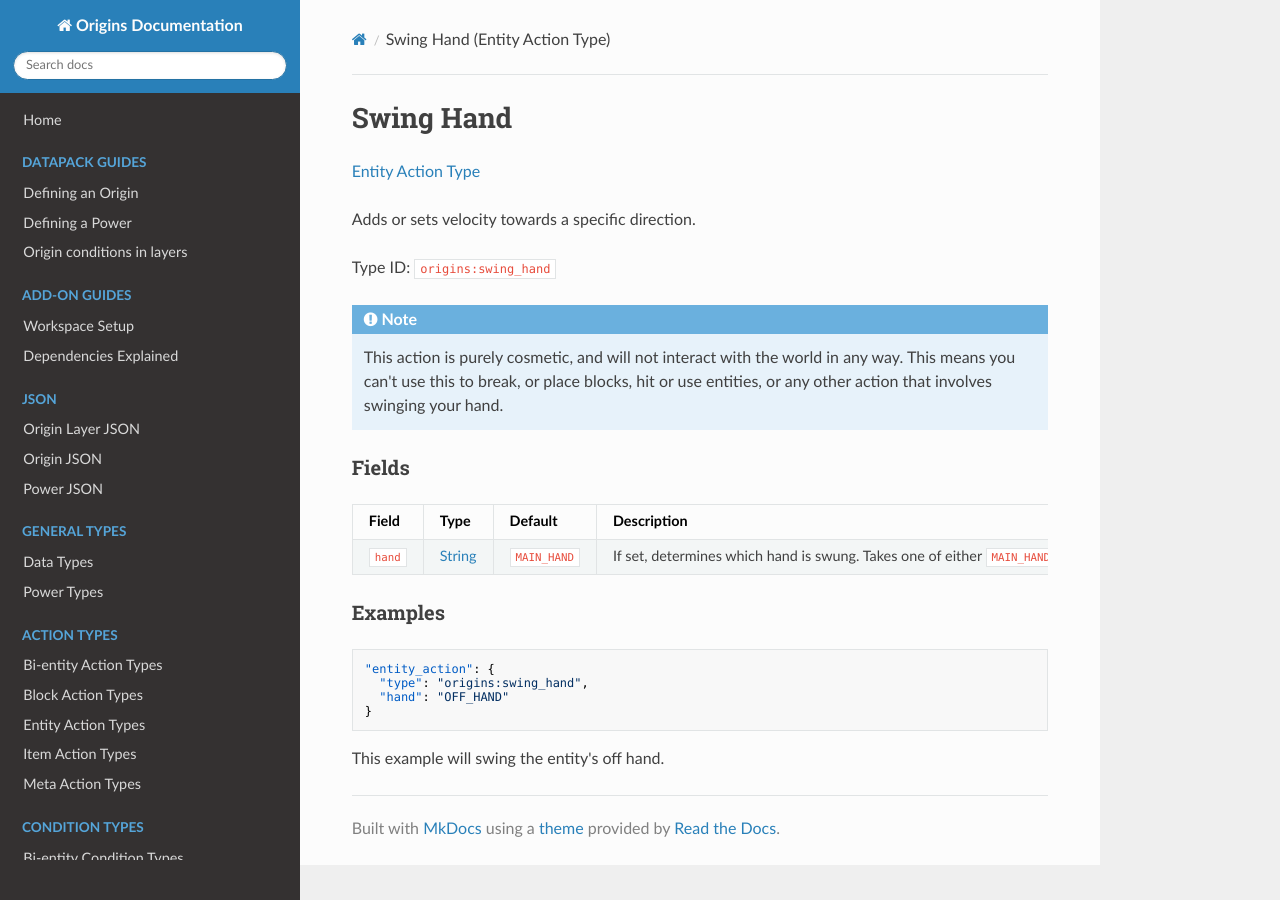
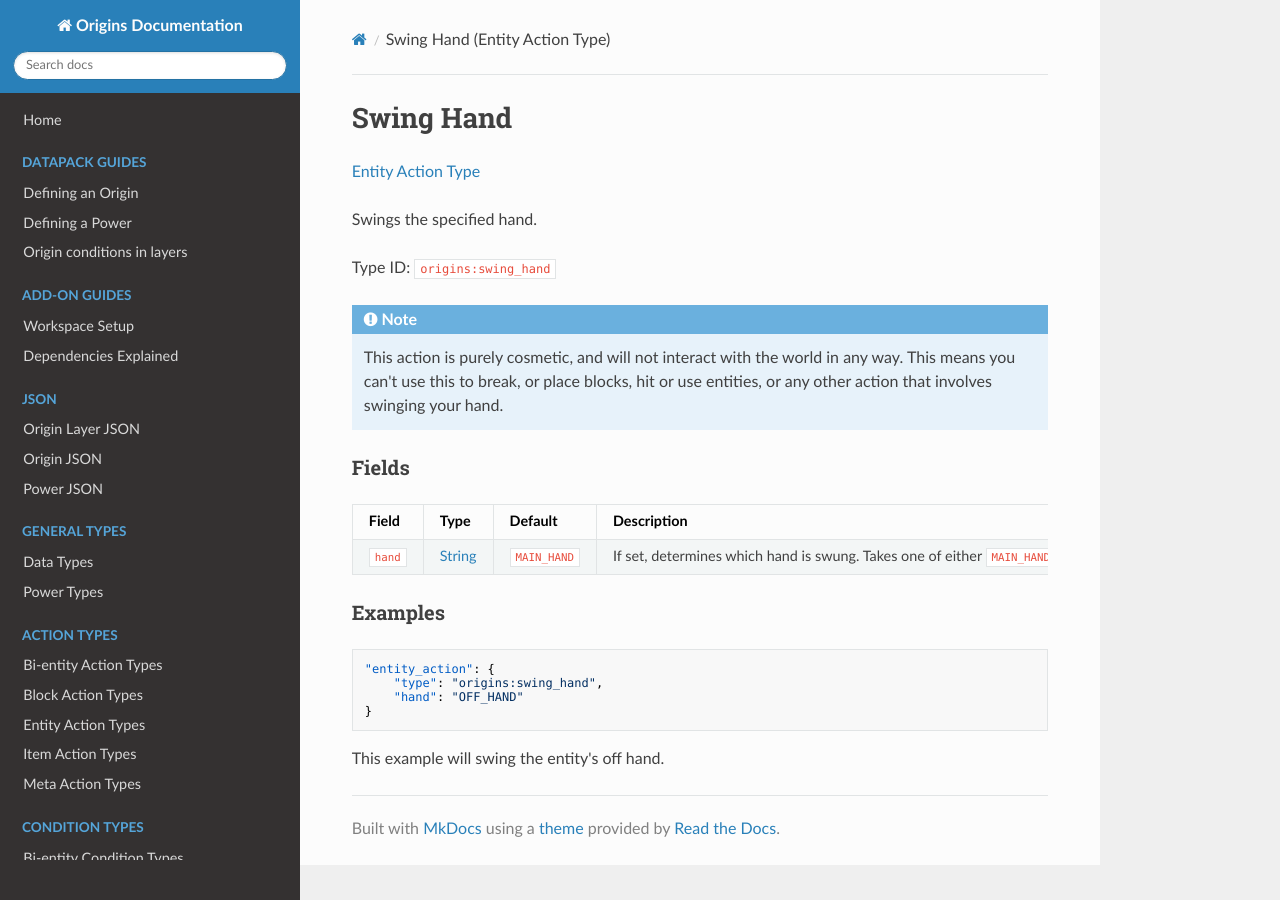
Before and after one commit to apace100/origins-docs, an MkDocs documentation site: the page built from docs/types/entity_action_types/swing_hand.md, in a window 1280 px wide. Built offline with MkDocs 1.6.1, drawn with Linux system fonts in a browser that asks for light colours; nearby versions of some CDN libraries.

Commit message:
Updated `swing_hand.md` (Entity Action Type)
Changed the description

````diff
--- a/docs/types/entity_action_types/swing_hand.md
+++ b/docs/types/entity_action_types/swing_hand.md
@@ -7,7 +7,7 @@ date: 2021-11-30
 
 [Entity Action Type](../entity_action_types.md)
 
-Adds or sets velocity towards a specific direction.
+Swings the specified hand.
 
 Type ID: `origins:swing_hand`
 
@@ -28,8 +28,8 @@ Field  | Type | Default | Description
 
 ```json
 "entity_action": {
-  "type": "origins:swing_hand",
-  "hand": "OFF_HAND"
+    "type": "origins:swing_hand",
+    "hand": "OFF_HAND"
 }
 ```
 
````
